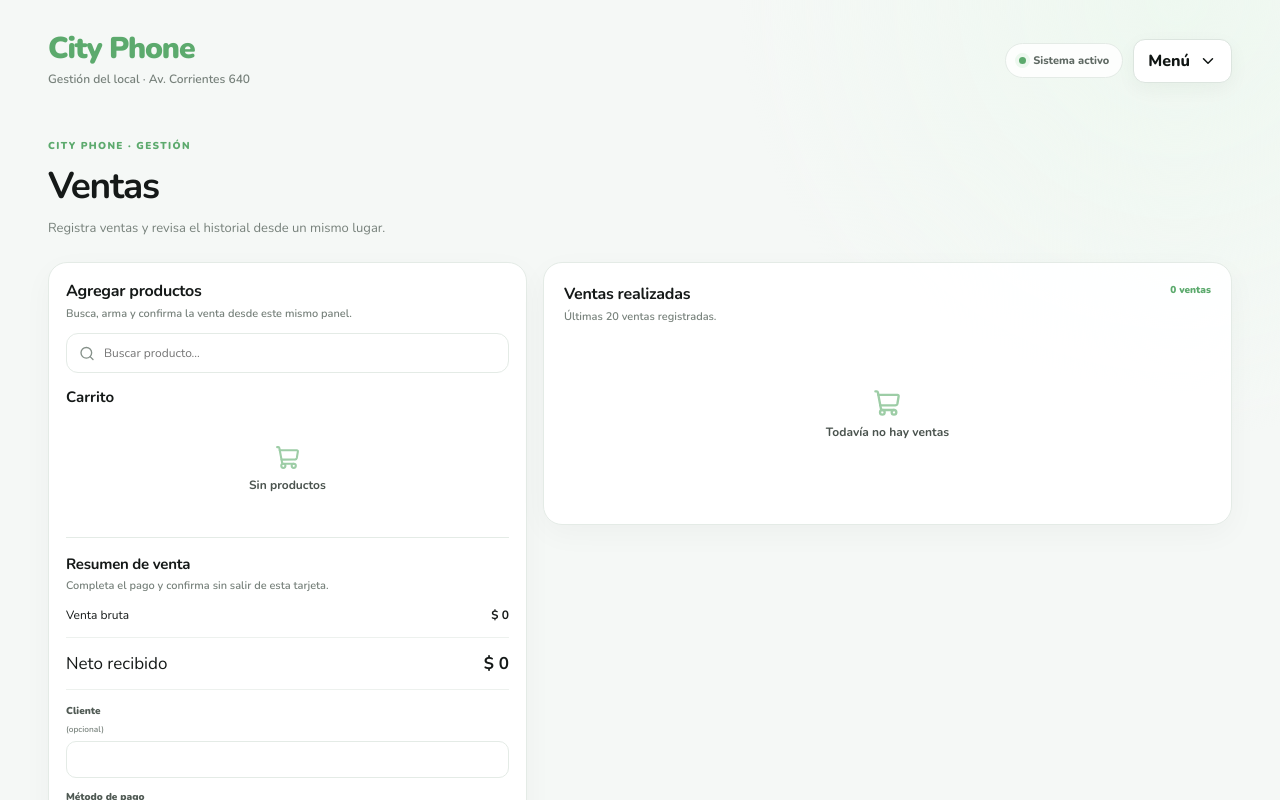
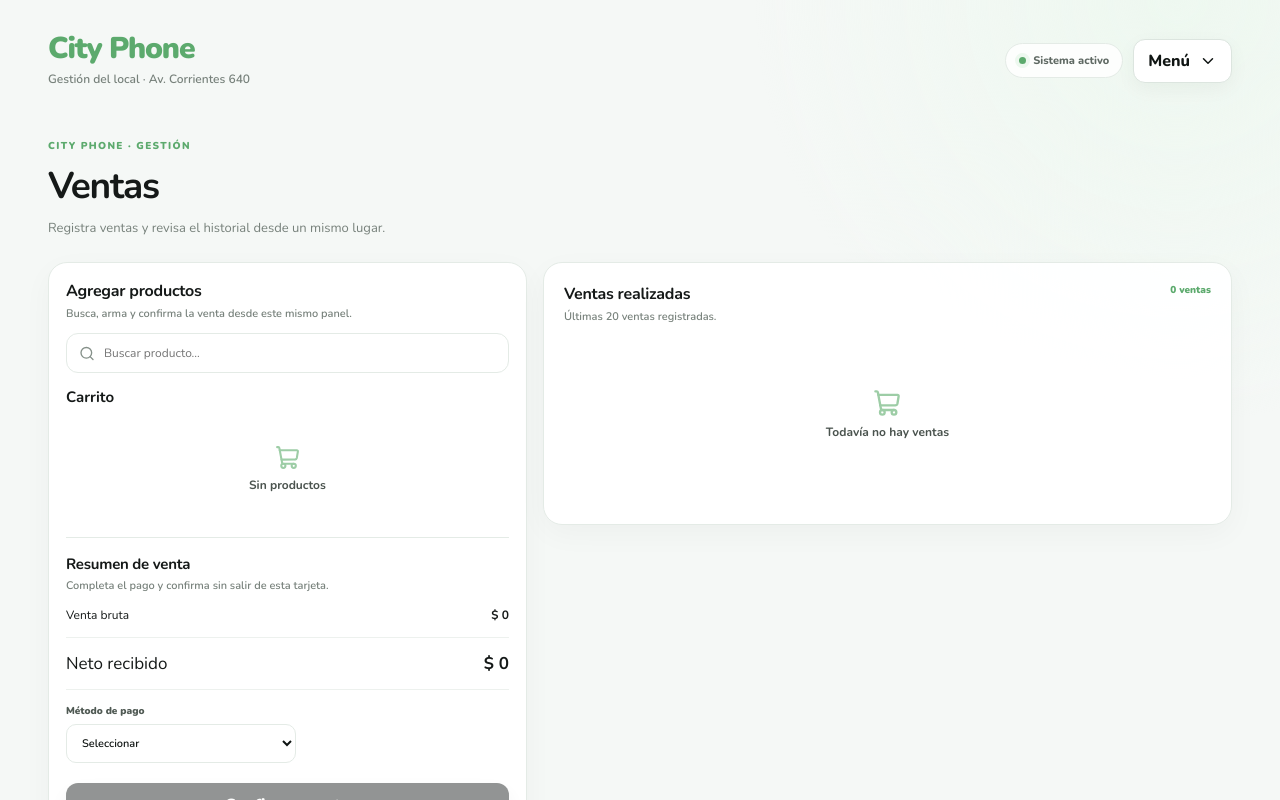
Before and after one commit to MarbellSantana/CityPhone, a Next.js app: page /ventas in a window 1280 px wide. Shown: the top 800 px of the page. Built offline with nearby package versions, Linux system fonts and the light colour scheme.

Commit message:
Simplify sale payment form

```diff
--- a/app/ventas/page.tsx
+++ b/app/ventas/page.tsx
@@ -15,7 +15,7 @@
 
 export default function VentasPage(){
  const[products,setProducts]=useState<Product[]>([]),[sales,setSales]=useState<Sale[]>([]),[cart,setCart]=useState<CartItem[]>([]),[search,setSearch]=useState("");
- const[customer,setCustomer]=useState(""),[method,setMethod]=useState<PayMethod>(""),[cashAmount,setCashAmount]=useState(""),[otherAmount,setOtherAmount]=useState(""),[secondaryMethod,setSecondaryMethod]=useState<PayMethod>("");
+ const[method,setMethod]=useState<PayMethod>(""),[cashAmount,setCashAmount]=useState(""),[otherAmount,setOtherAmount]=useState(""),[secondaryMethod,setSecondaryMethod]=useState<PayMethod>("");
  const[provider,setProvider]=useState(""),[planId,setPlanId]=useState(""),[notice,setNotice]=useState("");
  useEffect(()=>{setProducts(load<Product[]>(KEYS.products,[]));setSales(load<Sale[]>(KEYS.sales,[]))},[]);
  const subtotal=useMemo(()=>cart.reduce((s,i)=>s+i.price*i.qty,0),[cart]);
@@ -26,10 +26,10 @@
  const availablePlans=provider&&isProcessorMethod(feeMethod)?PLANS[provider]?.[feeMethod]||[]:[];
  const selectedPlan=availablePlans.find(p=>p.id===planId),feeRate=selectedPlan?.rate||0,feeBase=isProcessorMethod(feeMethod)?feeBaseAmount*feeRate/100:0,feeVat=feeBase*IVA,commission=feeBase+feeVat,netReceived=subtotal-commission;
  function addProduct(p:Product){if(p.stock<=0)return;setCart(v=>{const f=v.find(i=>i.productId===p.id);return f?v.map(i=>i.productId===p.id?{...i,qty:Math.min(i.qty+1,p.stock)}:i):[...v,{productId:p.id,name:p.name,qty:1,price:p.price,stock:p.stock}]});setSearch("")}
- function resetSale(){setCart([]);setCustomer("");setMethod("");setCashAmount("");setOtherAmount("");setSecondaryMethod("");setProvider("");setPlanId("");setNotice("")}
+ function resetSale(){setCart([]);setMethod("");setCashAmount("");setOtherAmount("");setSecondaryMethod("");setProvider("");setPlanId("");setNotice("")}
  const mixedValid=method!=="Pago mixto"||(Number(cashAmount||0)+Number(otherAmount||0)===subtotal&&!!secondaryMethod);
  const processorValid=!isProcessorMethod(feeMethod)||(!!provider&&!!selectedPlan);
- function confirmSale(){if(!cart.length||!method||!mixedValid||!processorValid)return;const now=new Date().toISOString();const sale:Sale={id:Date.now(),items:cart.map(({stock,...i})=>i),customer:customer.trim(),total:subtotal,method,cashAmount:method==="Efectivo"?subtotal:method==="Pago mixto"?Number(cashAmount||0):0,otherAmount:method==="Pago mixto"?Number(otherAmount||0):method==="Efectivo"?0:subtotal,createdAt:now,provider:provider||undefined,feeRate:isProcessorMethod(feeMethod)?feeRate:0,feeBase,feeVat,commission,netTotal:netReceived,settlement:selectedPlan?.settlement,secondaryMethod:method==="Pago mixto"?secondaryMethod:undefined,invoiceRequested:false,invoiceStatus:"No facturada"};const nextSales=[sale,...load<Sale[]>(KEYS.sales,[])];save(KEYS.sales,nextSales);setSales(nextSales);const nextProducts=products.map(p=>{const i=cart.find(x=>x.productId===p.id);return i?{...p,stock:Math.max(0,p.stock-i.qty)}:p});setProducts(nextProducts);save(KEYS.products,nextProducts);if(sale.cashAmount>0){const m:CashMovement={id:sale.id,type:"Ingreso",concept:`Venta #${String(sale.id).slice(-6)}`,amount:sale.cashAmount,method:"Efectivo",note:customer.trim()||"Venta",createdAt:now,source:"sale"};save(KEYS.cash,[m,...load<CashMovement[]>(KEYS.cash,[])])}setCart([]);setNotice("Venta registrada correctamente.")}
+ function confirmSale(){if(!cart.length||!method||!mixedValid||!processorValid)return;const now=new Date().toISOString();const sale:Sale={id:Date.now(),items:cart.map(({stock,...i})=>i),customer:"",total:subtotal,method,cashAmount:method==="Efectivo"?subtotal:method==="Pago mixto"?Number(cashAmount||0):0,otherAmount:method==="Pago mixto"?Number(otherAmount||0):method==="Efectivo"?0:subtotal,createdAt:now,provider:provider||undefined,feeRate:isProcessorMethod(feeMethod)?feeRate:0,feeBase,feeVat,commission,netTotal:netReceived,settlement:selectedPlan?.settlement,secondaryMethod:method==="Pago mixto"?secondaryMethod:undefined,invoiceRequested:false,invoiceStatus:"No facturada"};const nextSales=[sale,...load<Sale[]>(KEYS.sales,[])];save(KEYS.sales,nextSales);setSales(nextSales);const nextProducts=products.map(p=>{const i=cart.find(x=>x.productId===p.id);return i?{...p,stock:Math.max(0,p.stock-i.qty)}:p});setProducts(nextProducts);save(KEYS.products,nextProducts);if(sale.cashAmount>0){const m:CashMovement={id:sale.id,type:"Ingreso",concept:`Venta #${String(sale.id).slice(-6)}`,amount:sale.cashAmount,method:"Efectivo",note:"Venta",createdAt:now,source:"sale"};save(KEYS.cash,[m,...load<CashMovement[]>(KEYS.cash,[])])}setCart([]);setNotice("Venta registrada correctamente.")}
  return <AppShell title="Ventas" subtitle="Registra ventas y revisa el historial desde un mismo lugar." active="Ventas">
   <section style={{display:"grid",gridTemplateColumns:"minmax(360px,.82fr) minmax(500px,1.18fr)",gap:16,alignItems:"start"}}>
    <div className="card workspace-card" style={{padding:17}}>
@@ -40,14 +40,13 @@
     <div style={{marginTop:18,paddingTop:16,borderTop:"1px solid var(--border)"}}>
      <div className="card-heading"><div><h2 style={{fontSize:15}}>Resumen de venta</h2><p>Completa el pago y confirma sin salir de esta tarjeta.</p></div></div>
      <div className="summary-line"><span>Venta bruta</span><strong>{money.format(subtotal)}</strong></div>{commission>0&&<div className="summary-line"><span>Comisiones + IVA</span><strong>-{money.format(commission)}</strong></div>}<div className="summary-line total-line"><span>Neto recibido</span><strong>{money.format(netReceived)}</strong></div>
-     <label className="field-label">Cliente <small>(opcional)</small><input value={customer} onChange={e=>setCustomer(e.target.value)}/></label>
-     <label className="field-label">Método de pago<select value={method} onChange={e=>{setMethod(e.target.value as PayMethod);setSecondaryMethod("");setProvider("");setPlanId("")}}><option value="">Seleccionar</option>{["Efectivo","Débito","Crédito","QR","PIX","Transferencia","Pago mixto"].map(x=><option key={x}>{x}</option>)}</select></label>
+     <label className="field-label" style={{maxWidth:230}}>Método de pago<select value={method} onChange={e=>{setMethod(e.target.value as PayMethod);setSecondaryMethod("");setProvider("");setPlanId("")}}><option value="">Seleccionar</option>{["Efectivo","Débito","Crédito","QR","PIX","Transferencia","Pago mixto"].map(x=><option key={x}>{x}</option>)}</select></label>
      {method==="Pago mixto"&&<><label className="field-label">Monto efectivo<input type="number" value={cashAmount} onChange={e=>setCashAmount(e.target.value)}/></label><label className="field-label">Monto restante<input type="number" value={otherAmount} onChange={e=>setOtherAmount(e.target.value)}/></label><label className="field-label">Medio restante<select value={secondaryMethod} onChange={e=>{setSecondaryMethod(e.target.value as PayMethod);setProvider("");setPlanId("")}}><option value="">Seleccionar</option>{["Débito","Crédito","QR","PIX","Transferencia"].map(x=><option key={x}>{x}</option>)}</select></label></>}
      {isProcessorMethod(feeMethod)&&<div style={{display:"grid",gridTemplateColumns:provider==="Santander"&&feeMethod==="Crédito"?"1fr 1fr":"1fr",gap:10,alignItems:"end"}}><label className="field-label" style={{marginBottom:0}}>Procesador / banco<select value={provider} onChange={e=>{const v=e.target.value;setProvider(v);const plans=isProcessorMethod(feeMethod)?PLANS[v]?.[feeMethod]:undefined;setPlanId(plans?.length===1?plans[0].id:"")}}><option value="">Seleccionar</option>{providers.map(p=><option key={p}>{p}</option>)}</select></label>{provider&&<label className="field-label" style={{marginBottom:0}}>Comisión / acreditación<select value={planId} onChange={e=>setPlanId(e.target.value)}><option value="">Seleccionar</option>{availablePlans.map(p=><option key={p.id} value={p.id}>{p.label}</option>)}</select></label>}</div>}
      <button className="primary-button full-button" disabled={!cart.length||!method||!mixedValid||!processorValid} onClick={confirmSale}>Confirmar venta</button>{notice&&<small style={{display:"block",marginTop:10,fontWeight:800}}>{notice}</small>}<button className="ghost-button full-button" onClick={resetSale}><Trash2 size={15}/> Limpiar venta</button>
     </div>
    </div>
-   <div className="card workspace-card"><div className="card-heading"><div><h2>Ventas realizadas</h2><p>Últimas 20 ventas registradas.</p></div><span className="count-badge">{sales.length} ventas</span></div>{recentSales.length===0?<div className="empty-state compact"><ShoppingCart size={28}/><b>Todavía no hay ventas</b></div>:<div style={{display:"grid",gap:7,marginTop:14,maxHeight:620,overflowY:"auto",paddingRight:3}}>{recentSales.map(s=><article key={s.id} style={{display:"grid",gridTemplateColumns:"1.1fr 1.5fr .8fr .7fr",gap:10,alignItems:"center",padding:"10px 12px",border:"1px solid var(--border)",borderRadius:12}}><div><b style={{display:"block",fontSize:11}}>{s.customer||"Consumidor final"}</b><small>{new Date(s.createdAt).toLocaleDateString("es-AR")} · {new Date(s.createdAt).toLocaleTimeString("es-AR",{hour:"2-digit",minute:"2-digit"})}</small></div><small style={{fontWeight:800}}>{s.items.map(i=>`${i.qty}× ${i.name}`).join(" · ")}</small><div><b style={{fontSize:10}}>{s.method}</b>{s.secondaryMethod&&<small style={{display:"block"}}>+ {s.secondaryMethod}</small>}</div><strong style={{textAlign:"right"}}>{money.format(s.total)}</strong></article>)}</div>}</div>
+   <div className="card workspace-card"><div className="card-heading"><div><h2>Ventas realizadas</h2><p>Últimas 20 ventas registradas.</p></div><span className="count-badge">{sales.length} ventas</span></div>{recentSales.length===0?<div className="empty-state compact"><ShoppingCart size={28}/><b>Todavía no hay ventas</b></div>:<div style={{display:"grid",gap:7,marginTop:14,maxHeight:620,overflowY:"auto",paddingRight:3}}>{recentSales.map(s=><article key={s.id} style={{display:"grid",gridTemplateColumns:"1.1fr 1.5fr .8fr .7fr",gap:10,alignItems:"center",padding:"10px 12px",border:"1px solid var(--border)",borderRadius:12}}><div><b style={{display:"block",fontSize:11}}>Venta #{String(s.id).slice(-6)}</b><small>{new Date(s.createdAt).toLocaleDateString("es-AR")} · {new Date(s.createdAt).toLocaleTimeString("es-AR",{hour:"2-digit",minute:"2-digit"})}</small></div><small style={{fontWeight:800}}>{s.items.map(i=>`${i.qty}× ${i.name}`).join(" · ")}</small><div><b style={{fontSize:10}}>{s.method}</b>{s.secondaryMethod&&<small style={{display:"block"}}>+ {s.secondaryMethod}</small>}</div><strong style={{textAlign:"right"}}>{money.format(s.total)}</strong></article>)}</div>}</div>
   </section>
  </AppShell>;
 }
```
